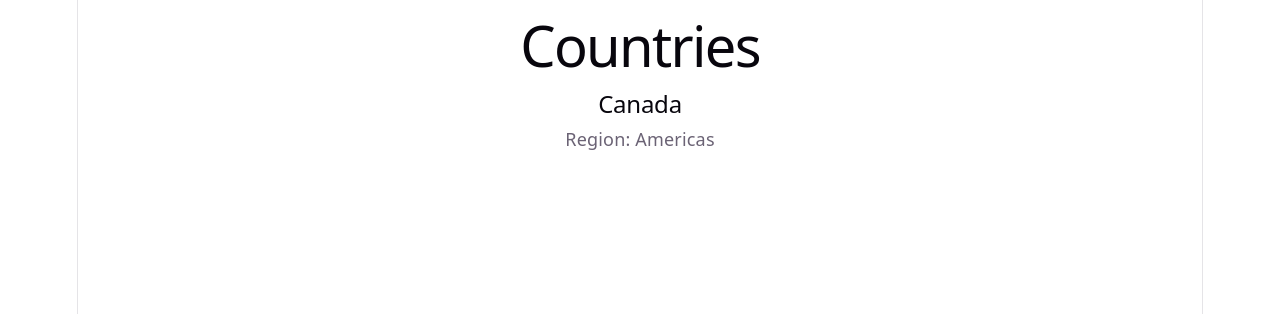
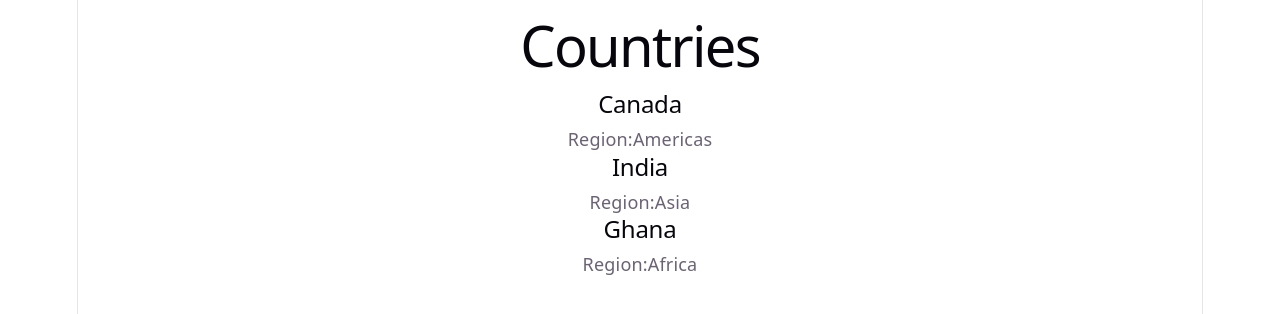
Before and after one commit to PinkMachine19/react-learn-with-ai, a React (Vite) app: page / in a window 1280 px wide. Shown: the top 314 px of the page. Built offline with nearby package versions, Linux system fonts and the light colour scheme.

Commit message:
session-11: pass name and region props to CountryCard

```diff
--- a/src/App.jsx
+++ b/src/App.jsx
@@ -4,7 +4,9 @@ function App() {
   return (
     <div>
       <h1>Countries</h1>
-      <CountryCard/>
+      <CountryCard name='Canada' region='Americas'/>
+      <CountryCard name='India' region='Asia'/>
+      <CountryCard name='Ghana' region='Africa'/>
     </div>
   );
 }
--- a/src/component/CountryCard.jsx
+++ b/src/component/CountryCard.jsx
@@ -1,7 +1,7 @@
-function CountryCard() {
+function CountryCard ({name, region}) {
   return (<div className="country-card">
-     <h2> Canada</h2>
-     <p>Region: Americas</p>
+     <h2>{name}</h2>
+     <p>Region:{region}</p>
   </div>);
 }
 
```
Also changed, not shown: src/data/countries.js (line endings or trailing spaces).
